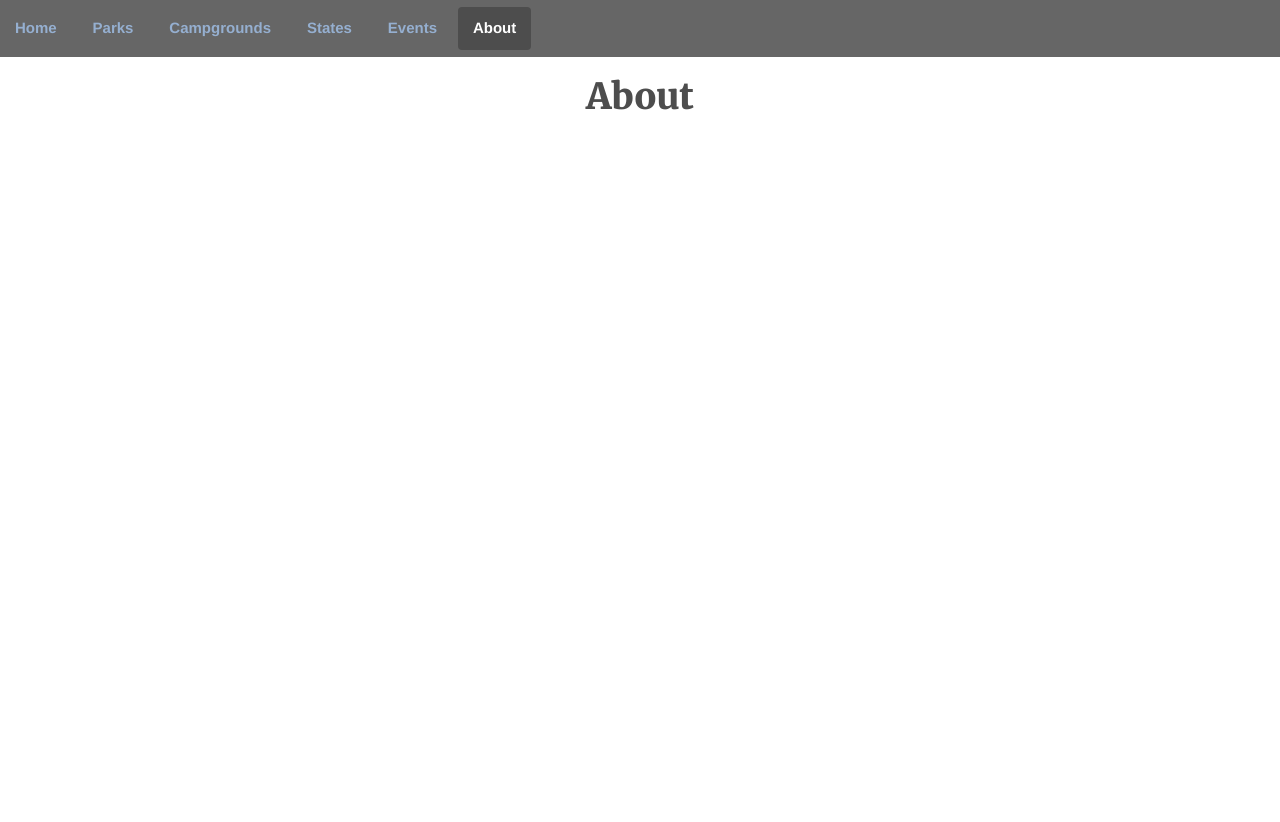
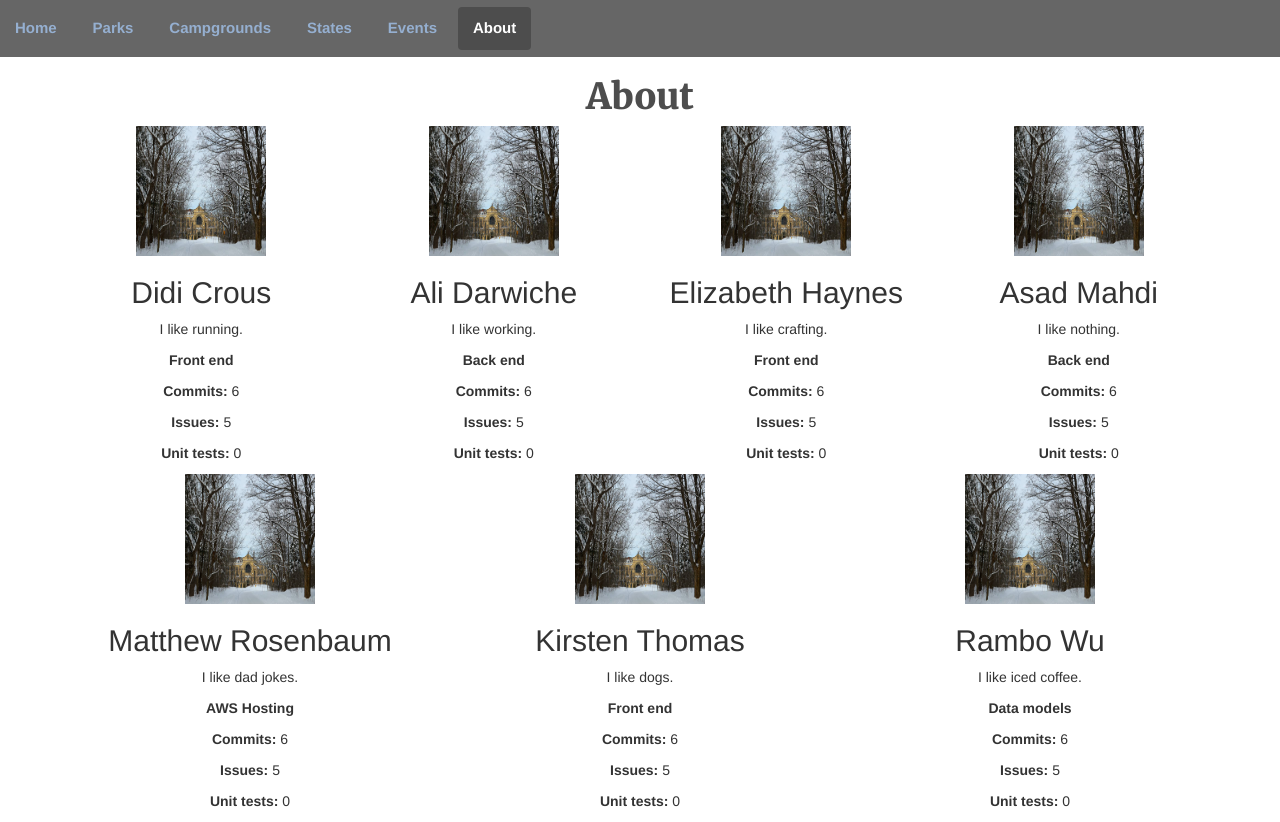
Before and after one commit to cs373gc-fall-2016/SWEetOutdoors, a Python web app: template templates/about.html in a window 1280 px wide. Before the commit the page ends 110 px from the top, so only its background shows below. Run offline with Jinja, Linux system fonts and the light colour scheme; the template is opened without the code that fills it, so the values that code supplies are empty; some libraries are stand-ins or nearby versions.

Commit message:
created initial about page. looks really bad, need to fix formatting. also fixed typo on campgrounds

```diff
--- a/stylesheets/stylesheet.css
+++ b/stylesheets/stylesheet.css
@@ -139,18 +139,3 @@ body {
   font-family: 'Alegreya Sans SC', sans-serif;
   font-size: 50px;
 }
-
-/*
-  ------------------------
-  FOOTER
-  ------------------------
-*/
-
-.site-footer {
-  padding-top: 2rem;
-  margin-top: 2rem;
-  border-top: solid 1px #eff0f1; }
-
-.site-footer-owner {
-  display: block;
-  font-weight: bold; }
--- /dev/null
+++ b/templates/about.css
@@ -0,0 +1,23 @@
+/*
+  ------------------------
+  ABOUT
+  ------------------------
+*/
+
+.about {
+	margin-top: 300px;
+}
+
+.marketing .col-lg-4, .col-lg-3 {
+	text-align: center;
+}
+
+.col-lg-4 p {
+  text-align: center;
+  left: 50%;
+}
+
+.row {
+	margin-left: -15px;
+	margin-right: -15px;
+}
--- a/templates/about.html
+++ b/templates/about.html
@@ -6,6 +6,7 @@
     <meta name="viewport" content="width=device-width, initial-scale=1">
     <link rel="stylesheet" href="https://maxcdn.bootstrapcdn.com/bootstrap/3.3.7/css/bootstrap.min.css">
     <link rel="stylesheet" type="text/css" href="../stylesheets/stylesheet.css" media="screen">
+    <link rel="stylesheet" type="text/css" href="../stylesheets/about.css" media="screen">
     <script src="https://ajax.googleapis.com/ajax/libs/jquery/1.12.4/jquery.min.js"></script>
     <script src="https://maxcdn.bootstrapcdn.com/bootstrap/3.3.7/js/bootstrap.min.js"></script>
     <link href="https://fonts.googleapis.com/css?family=Merriweather:900" rel="stylesheet">
@@ -26,5 +27,75 @@
       <h1>About</h1>
     </div> <!-- end of title -->
 
+    <div class="container marketing">
+      <div class="row">
+        <div class="col-lg-3">
+          <img src="../assets/montreal.jpg" width="130" height="130">
+          <h2>Didi Crous</h2>
+          <p>I like running.</p>
+          <p><b>Front end</b></p>
+          <p><b>Commits:</b> 6</p>
+          <p><b>Issues:</b> 5</p>
+          <p><b>Unit tests:</b> 0</p>
+        </div>
+        <div class="col-lg-3">
+          <img src="../assets/montreal.jpg" width="130" height="130">
+          <h2>Ali Darwiche</h2>
+          <p>I like working.</p>
+          <p><b>Back end</b></p>
+          <p><b>Commits:</b> 6</p>
+          <p><b>Issues:</b> 5</p>
+          <p><b>Unit tests:</b> 0</p>
+        </div>
+        <div class="col-lg-3">
+          <img src="../assets/montreal.jpg" width="130" height="130">
+          <h2>Elizabeth Haynes</h2>
+          <p>I like crafting.</p>
+          <p><b>Front end</b></p>
+          <p><b>Commits:</b> 6</p>
+          <p><b>Issues:</b> 5</p>
+          <p><b>Unit tests:</b> 0</p>
+        </div>
+        <div class="col-lg-3">
+          <img src="../assets/montreal.jpg" width="130" height="130">
+          <h2>Asad Mahdi</h2>
+          <p>I like nothing.</p>
+          <p><b>Back end</b></p>
+          <p><b>Commits:</b> 6</p>
+          <p><b>Issues:</b> 5</p>
+          <p><b>Unit tests:</b> 0</p>
+        </div>
+      </div>
+      <div class="row">
+        <div class="col-lg-4">
+          <img src="../assets/montreal.jpg" width="130" height="130">
+          <h2>Matthew Rosenbaum</h2>
+          <p>I like dad jokes.</p>
+          <p><b>AWS Hosting</b></p>
+          <p><b>Commits:</b> 6</p>
+          <p><b>Issues:</b> 5</p>
+          <p><b>Unit tests:</b> 0</p>
+        </div>
+        <div class="col-lg-4">
+          <img src="../assets/montreal.jpg" width="130" height="130">
+          <h2>Kirsten Thomas</h2>
+          <p>I like dogs.</p>
+          <p><b>Front end</b></p>
+          <p><b>Commits:</b> 6</p>
+          <p><b>Issues:</b> 5</p>
+          <p><b>Unit tests:</b> 0</p>
+        </div>
+        <div class="col-lg-4">
+          <img src="../assets/montreal.jpg" width="130" height="130">
+          <h2>Rambo Wu</h2>
+          <p>I like iced coffee.</p>
+          <p><b>Data models</b></p>
+          <p><b>Commits:</b> 6</p>
+          <p><b>Issues:</b> 5</p>
+          <p><b>Unit tests:</b> 0</p>
+        </div>
+      </div>
+    </div>
+
   </body>
 </html>
--- a/templates/campgrounds.html
+++ b/templates/campgrounds.html
@@ -6,7 +6,7 @@
     <meta name="viewport" content="width=device-width, initial-scale=1">
     <link rel="stylesheet" href="https://maxcdn.bootstrapcdn.com/bootstrap/3.3.7/css/bootstrap.min.css">
     <link rel="stylesheet" type="text/css" href="../stylesheets/stylesheet.css" media="screen">
-    <link rel="stylesheet" type="text/css" href="../stylesheets/camgrounds.css" media="screen">
+    <link rel="stylesheet" type="text/css" href="../stylesheets/campgrounds.css" media="screen">
     <script src="https://ajax.googleapis.com/ajax/libs/jquery/1.12.4/jquery.min.js"></script>
     <script src="https://maxcdn.bootstrapcdn.com/bootstrap/3.3.7/js/bootstrap.min.js"></script>
     <link href="https://fonts.googleapis.com/css?family=Merriweather:900" rel="stylesheet">
@@ -24,7 +24,7 @@
     </ul>
 
       <div class="title">
-        <h1>Camgrounds</h1>
+        <h1>Campgrounds</h1>
       </div> <!-- end of title -->
 
     <div class="row">
```
Also changed, not shown: stylesheets/campgrounds.css (+7 -7 lines), 1 other file.
